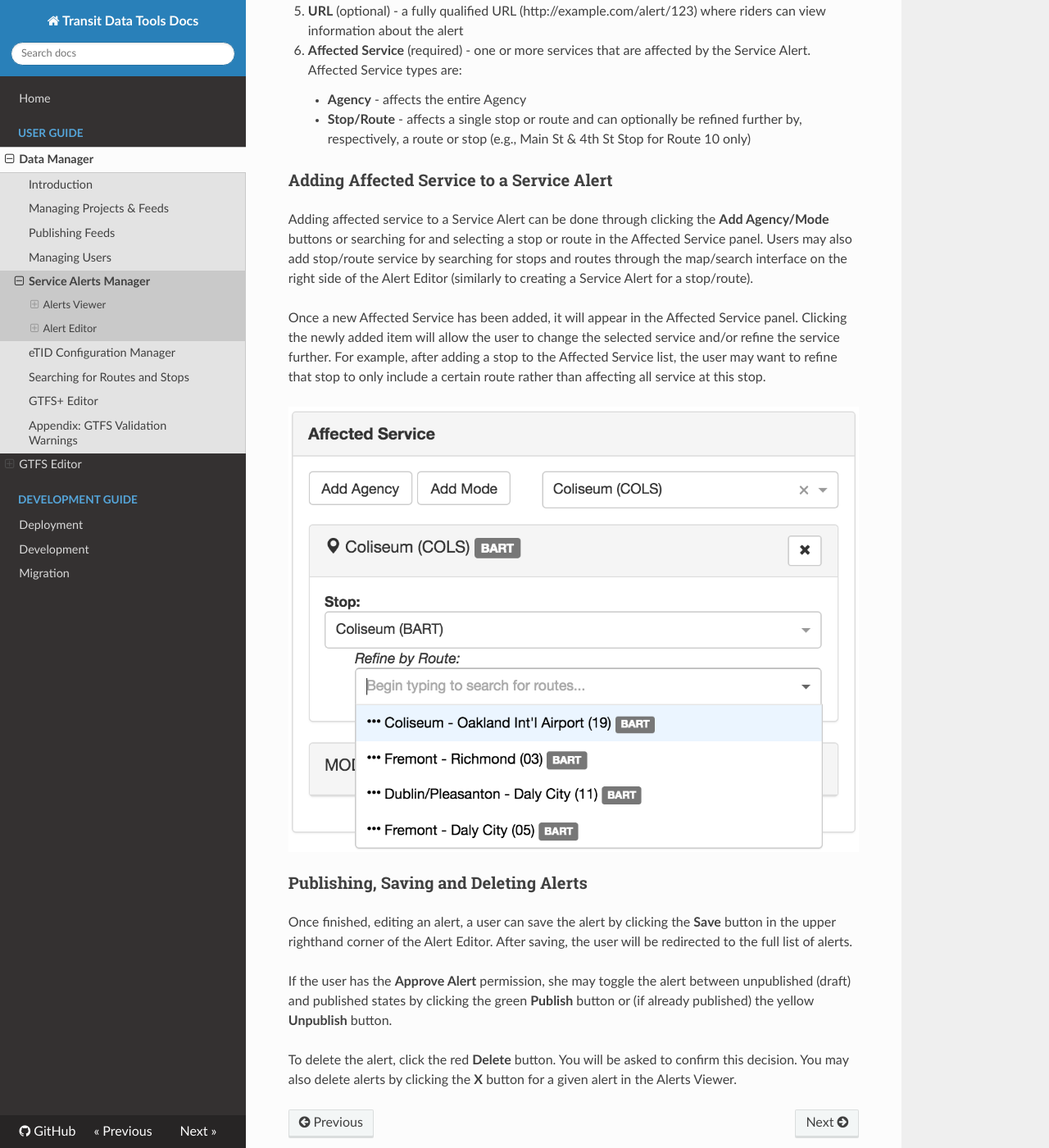
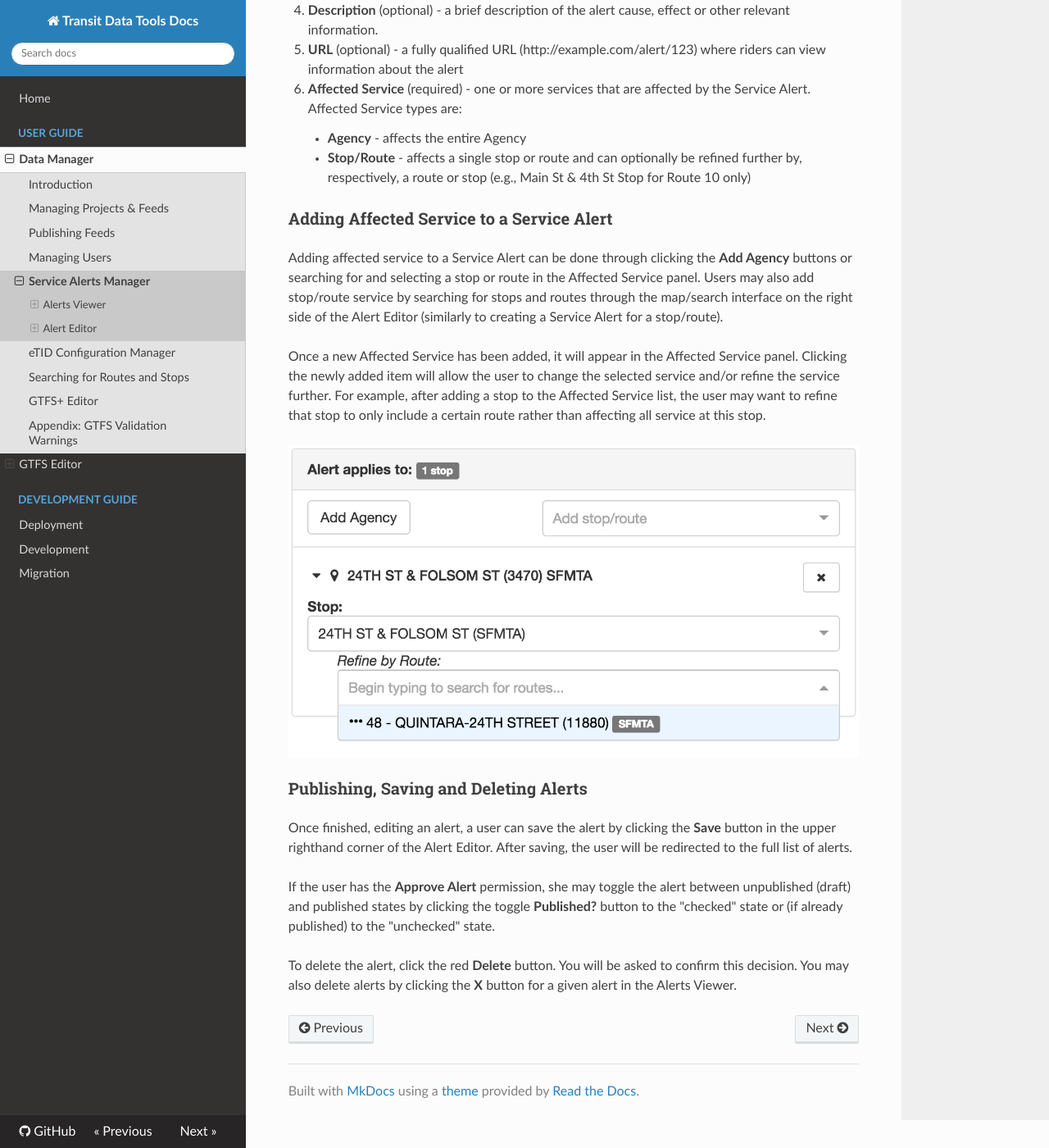
Before and after one commit to wtchen/datatools-ui, an MkDocs documentation site: the page built from docs/user/service-alerts.md, in a window 1280 px wide and 1400 px high, scrolled down 3359 px. Shown: the whole window at 82% size. Built offline with MkDocs 1.6.1, drawn with Linux system fonts in a browser that asks for light colours; nearby versions of some CDN libraries; old or Windows-style settings are respelled for this version of MkDocs; some of the changed text lies outside the part shown.

Commit message:
docs(alerts): update alerts for tdm 2.0

```diff
--- a/docs/user/service-alerts.md
+++ b/docs/user/service-alerts.md
@@ -61,7 +62,7 @@
 
 ### Adding Affected Service to a Service Alert
 
-Adding affected service to a Service Alert can be done through clicking the **Add Agency/Mode** buttons or searching for and selecting a stop or route in the Affected Service panel. Users may also add stop/route service by searching for stops and routes through the map/search interface on the right side of the Alert Editor (similarly to creating a Service Alert for a stop/route).
+Adding affected service to a Service Alert can be done through clicking the **Add Agency** buttons or searching for and selecting a stop or route in the Affected Service panel. Users may also add stop/route service by searching for stops and routes through the map/search interface on the right side of the Alert Editor (similarly to creating a Service Alert for a stop/route).
 
 Once a new Affected Service has been added, it will appear in the Affected Service panel. Clicking the newly added item will allow the user to change the selected service and/or refine the service further. For example, after adding a stop to the Affected Service list, the user may want to refine that stop to only include a certain route rather than affecting all service at this stop.
 
@@ -71,6 +72,6 @@
 
 Once finished, editing an alert, a user can save the alert by clicking the **Save** button in the upper righthand corner of the Alert Editor. After saving, the user will be redirected to the full list of alerts.
 
-If the user has the **Approve Alert** permission, she may toggle the alert between unpublished (draft) and published states by clicking the green **Publish** button or (if already published) the yellow **Unpublish** button.
+If the user has the **Approve Alert** permission, she may toggle the alert between unpublished (draft) and published states by clicking the toggle **Published?** button to the "checked" state or (if already published) to the "unchecked" state.
 
 To delete the alert, click the red **Delete** button.  You will be asked to confirm this decision.  You may also delete alerts by clicking the **X** button for a given alert in the Alerts Viewer.
```
Also changed, not shown: other parts of docs/user/service-alerts.md (+1 -0 lines), docs/img/affected-service.png, docs/img/alert-editor.png, docs/img/alerts-viewer.png, docs/img/filter-alerts.png, docs/img/gtfs-map-search-alert.png.
